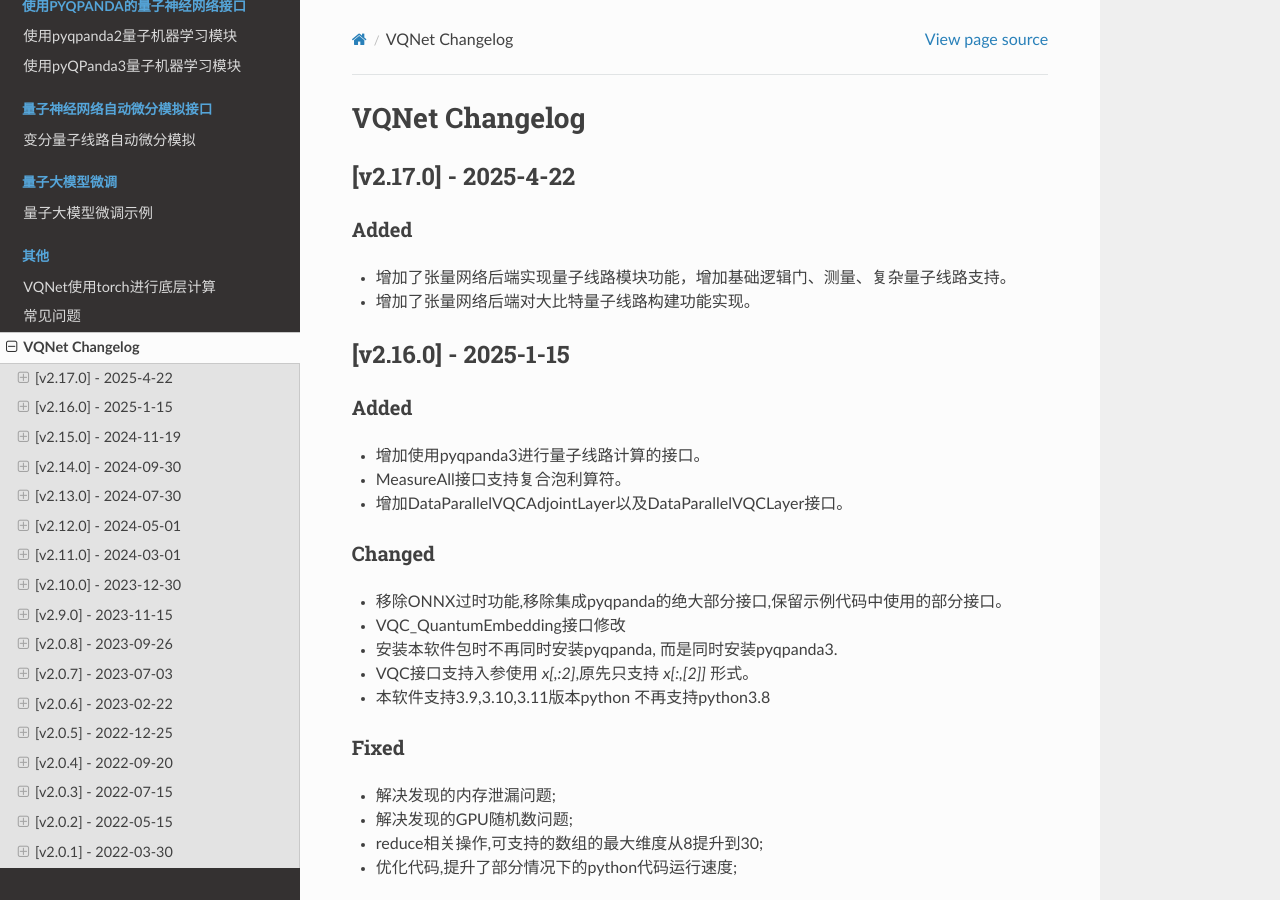
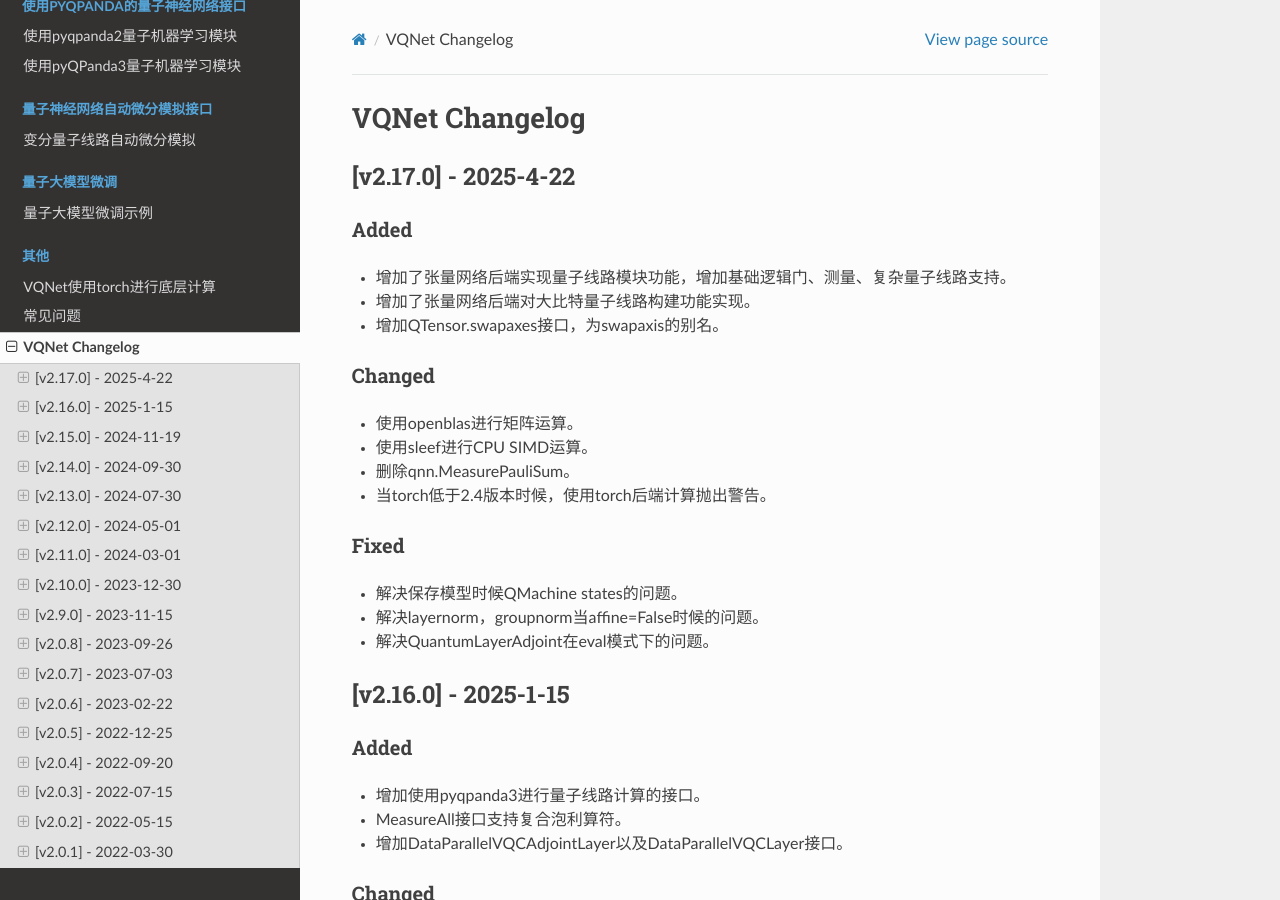
Before and after one commit to OriginQ/VQNET2.0-tutorial, a Sphinx documentation site: the page built from source/rst/CHANGELOG.rst, in a window 1280 px wide and 900 px high. Built offline with Sphinx 7.4.7 and the Read the Docs theme 3.1.0, drawn with Linux system fonts in a browser that asks for light colours.

Commit message:
[ref] update changelog for 2.17.0

```diff
--- a/source/rst/CHANGELOG.rst
+++ b/source/rst/CHANGELOG.rst
@@ -10,6 +10,20 @@
 
 - 增加了张量网络后端实现量子线路模块功能，增加基础逻辑门、测量、复杂量子线路支持。
 - 增加了张量网络后端对大比特量子线路构建功能实现。
+- 增加QTensor.swapaxes接口，为swapaxis的别名。
+
+Changed
+===================
+- 使用openblas进行矩阵运算。
+- 使用sleef进行CPU SIMD运算。
+- 删除qnn.MeasurePauliSum。
+- 当torch低于2.4版本时候，使用torch后端计算抛出警告。
+
+Fixed
+===================
+- 解决保存模型时候QMachine states的问题。
+- 解决layernorm，groupnorm当affine=False时候的问题。
+- 解决QuantumLayerAdjoint在eval模式下的问题。
 
 
 [v2.16.0] - 2025-1-15
```
